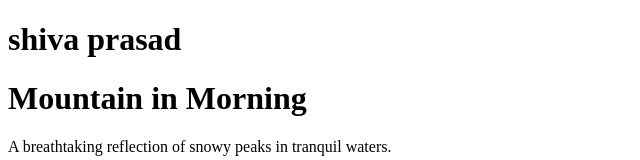
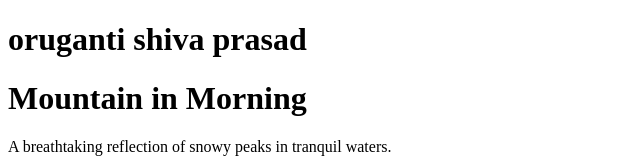
Before and after one commit to shivaprasad-max/photogallery, a plain HTML site: page index.html in a window 1280 px wide. Shown: the top 160 px of the page, without its empty margins (0-640 px from the left). Drawn offline with Linux system fonts and the light colour scheme.

Commit message:
Update index.html

```diff
--- a/index.html
+++ b/index.html
@@ -10,7 +10,7 @@
 
     <div id="sectionFavouritePlaces">
         <div class="favourite-places-bg-container">
-            <h1 class="favourite-places-heading">shiva prasad</h1>
+            <h1 class="favourite-places-heading">oruganti shiva prasad</h1>
 
             <div class="favourite-place-card-container">
                 <div class="favourite-place-card-text">
```
